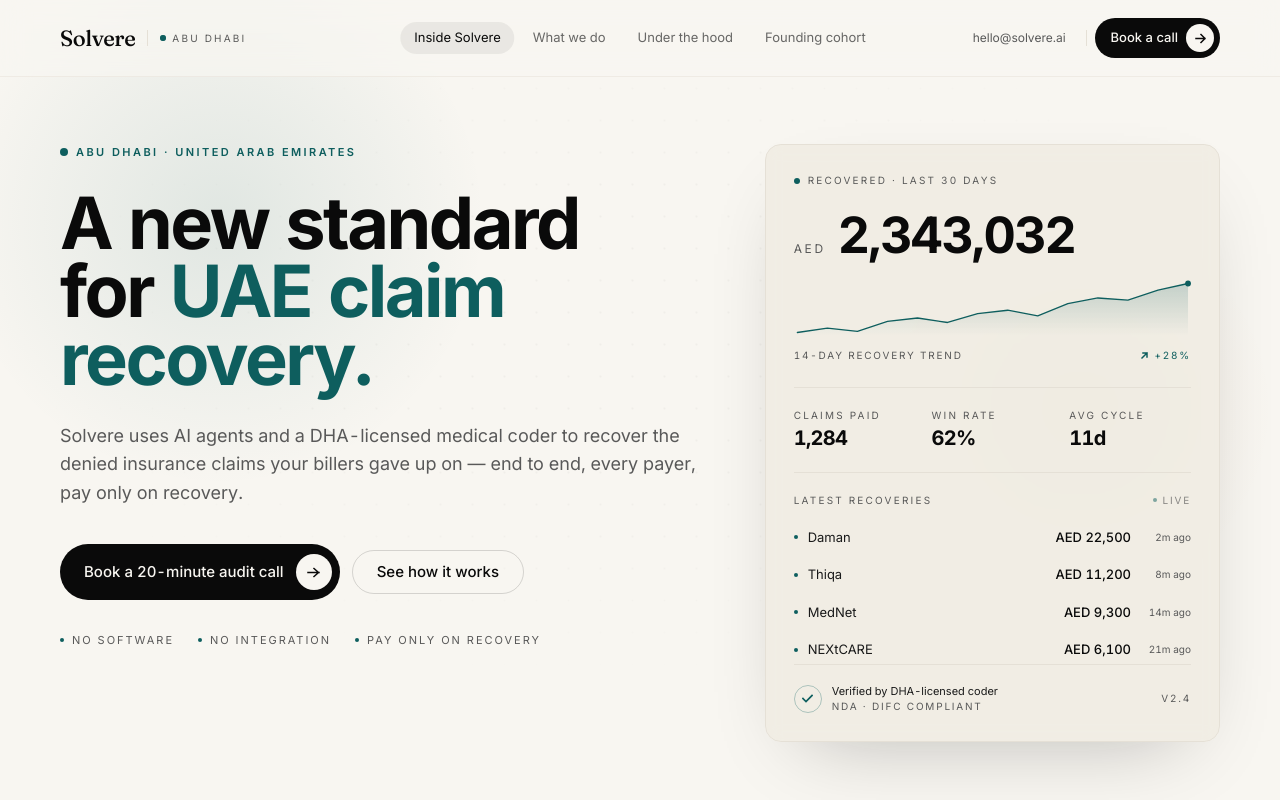
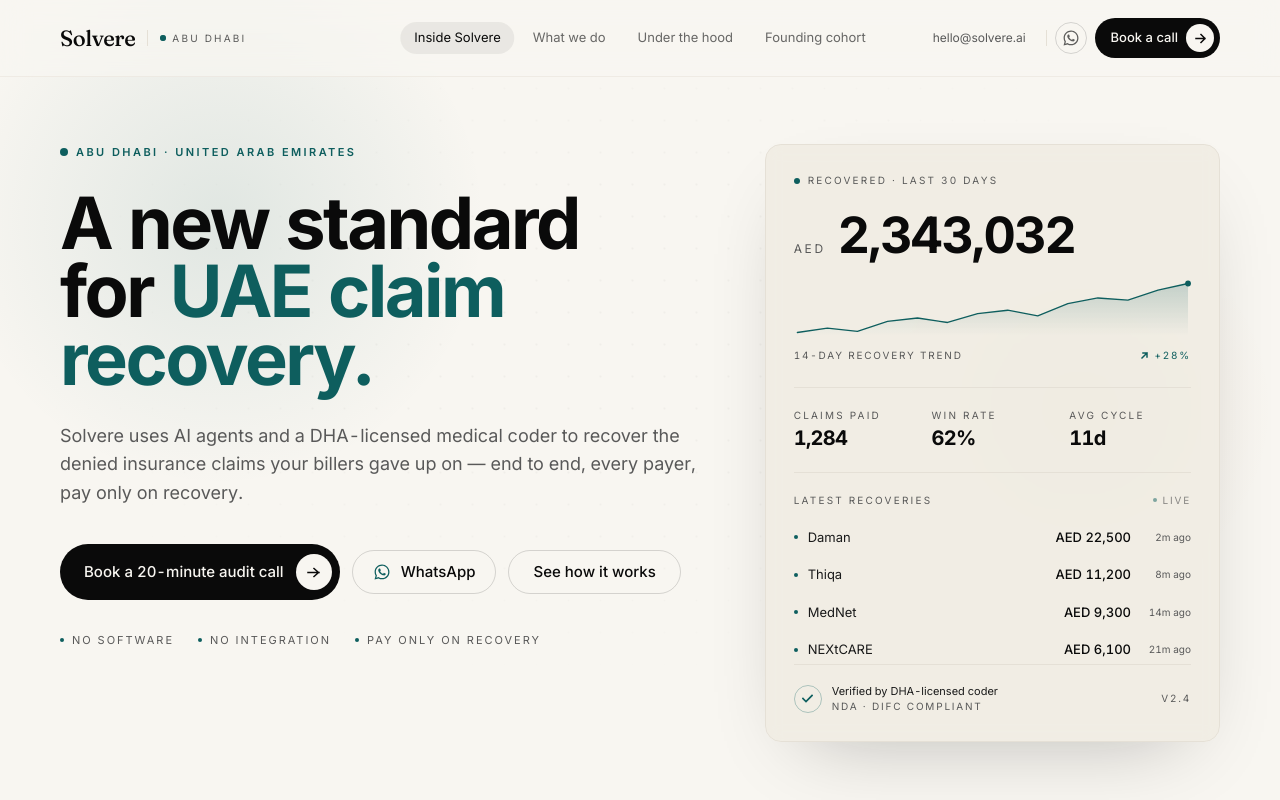
Before and after one commit to samisayyed1/solvere-web, a Next.js app: page / in a window 1280 px wide. Shown: the top 800 px of the page. Built offline with nearby package versions, Linux system fonts and the light colour scheme.

Commit message:
Add WhatsApp click-to-chat CTAs across Nav, Hero, FinalCta, FoundingMembers, Footer with prefilled inquiry message

```diff
--- a/components/FinalCta.tsx
+++ b/components/FinalCta.tsx
@@ -1,6 +1,7 @@
 "use client";
 
 import { motion } from "framer-motion";
+import { WhatsAppPillDark } from "./WhatsApp";
 
 export default function FinalCta() {
   return (
@@ -65,7 +66,7 @@
           whileInView={{ opacity: 1, y: 0 }}
           viewport={{ once: true }}
           transition={{ duration: 0.7, delay: 0.25 }}
-          className="mt-12"
+          className="mt-12 flex flex-col sm:flex-row items-center justify-center gap-3"
         >
           <a
             href="mailto:hello@solvere.ai?subject=Audit%20call"
@@ -78,6 +79,7 @@
               </svg>
             </span>
           </a>
+          <WhatsAppPillDark label="Chat on WhatsApp" className="py-3 text-[15px]" />
         </motion.div>
 
         <motion.div
--- a/components/Footer.tsx
+++ b/components/Footer.tsx
@@ -1,4 +1,6 @@
 "use client";
+
+import { WhatsAppPillLight } from "./WhatsApp";
 
 const cols = [
   {
@@ -59,6 +61,7 @@
               <p className="h-serif text-[22px] md:text-[26px] text-ink leading-[1.2] mb-6">
                 Send us ninety days of denials. We return an audit in twenty-four hours.
               </p>
+              <div className="flex flex-col sm:flex-row gap-2.5 items-stretch sm:items-center">
                 <a
                   href="#final-cta"
                   className="group inline-flex items-center justify-between gap-3 rounded-full bg-ink text-cream pl-5 pr-1.5 py-2 text-[14px] font-medium hover:bg-teal-deep transition-colors"
@@ -75,6 +78,8 @@
                     </svg>
                   </span>
                 </a>
+                <WhatsAppPillLight className="py-2 text-[14px]" />
+              </div>
               <div className="mt-6 pt-5 border-t border-rule flex items-center justify-between text-[10px] tracking-[0.22em] uppercase text-muted">
                 <span className="flex items-center gap-2">
                   <span className="w-1 h-1 rounded-full bg-teal" />
--- a/components/FoundingMembers.tsx
+++ b/components/FoundingMembers.tsx
@@ -1,6 +1,7 @@
 "use client";
 
 import { motion } from "framer-motion";
+import { WhatsAppPillLight } from "./WhatsApp";
 
 const terms = [
   "Lifetime locked rate — never reprices",
@@ -41,9 +42,12 @@
                 </svg>
               </span>
             </a>
-            <span className="text-[11px] tracking-[0.22em] uppercase text-muted">
-              Spots remaining: limited
-            </span>
+            <WhatsAppPillLight
+              message="Hi — I'd like to apply to the Solvere founding cohort. Can we chat?"
+            />
+          </div>
+          <div className="mt-4 text-[11px] tracking-[0.22em] uppercase text-muted">
+            Spots remaining: limited
           </div>
         </div>
 
--- a/components/Hero.tsx
+++ b/components/Hero.tsx
@@ -2,6 +2,7 @@
 
 import { motion, useMotionValue, useTransform, animate } from "framer-motion";
 import { useEffect, useRef, useState } from "react";
+import { WhatsAppPillLight } from "./WhatsApp";
 
 const fade = {
   hidden: { opacity: 0, y: 18 },
@@ -79,6 +80,7 @@
                 </svg>
               </span>
             </a>
+            <WhatsAppPillLight />
             <a
               href="#dashboard"
               className="inline-flex items-center gap-2 rounded-full border border-ink/15 text-ink px-6 py-2.5 text-[15px] font-medium hover:border-ink hover:bg-ink hover:text-cream transition-all"
--- a/components/Nav.tsx
+++ b/components/Nav.tsx
@@ -2,6 +2,7 @@
 
 import { motion, useScroll, useTransform } from "framer-motion";
 import { useEffect, useState } from "react";
+import { WhatsAppIconButton } from "./WhatsApp";
 
 const links = [
   { href: "#dashboard", label: "Inside Solvere" },
@@ -104,6 +105,7 @@
             hello@solvere.ai
           </a>
           <span aria-hidden className="hidden lg:block w-px h-4 bg-rule" />
+          <WhatsAppIconButton className="!w-8 !h-8" />
           <a
             href="#final-cta"
             className="group inline-flex items-center gap-2 rounded-full bg-ink text-cream pl-4 pr-1.5 py-1.5 text-[13px] font-medium hover:bg-teal-deep transition-colors"
--- /dev/null
+++ b/components/WhatsApp.tsx
@@ -0,0 +1,89 @@
+"use client";
+
+const WA_NUMBER = "971566320559";
+const WA_MESSAGE =
+  "Hi — I'm interested in Solvere and would like to know more about your claim recovery service.";
+
+export function whatsappUrl(message: string = WA_MESSAGE) {
+  return `https://wa.me/${WA_NUMBER}?text=${encodeURIComponent(message)}`;
+}
+
+export function WhatsAppGlyph({ className = "" }: { className?: string }) {
+  return (
+    <svg
+      viewBox="0 0 24 24"
+      className={className}
+      fill="currentColor"
+      aria-hidden="true"
+    >
+      <path d="M19.05 4.91A9.82 9.82 0 0 0 12.04 2c-5.46 0-9.91 4.45-9.91 9.91 0 1.75.46 3.45 1.32 4.95L2.05 22l5.25-1.38a9.9 9.9 0 0 0 4.74 1.21h.01c5.46 0 9.91-4.45 9.91-9.91 0-2.65-1.03-5.14-2.91-7.01zM12.04 20.15a8.21 8.21 0 0 1-4.19-1.15l-.3-.18-3.12.82.83-3.04-.2-.31a8.2 8.2 0 0 1-1.26-4.38c0-4.54 3.7-8.24 8.24-8.24 2.2 0 4.27.86 5.82 2.42a8.18 8.18 0 0 1 2.41 5.83c0 4.54-3.7 8.24-8.23 8.24zm4.52-6.16c-.25-.12-1.47-.72-1.69-.81-.23-.08-.39-.12-.56.12s-.64.81-.78.97c-.14.17-.29.19-.54.06-.25-.12-1.05-.39-1.99-1.23-.74-.66-1.23-1.47-1.38-1.72-.14-.25-.02-.38.11-.51.11-.11.25-.29.37-.43.12-.14.16-.25.25-.41.08-.17.04-.31-.02-.43-.06-.12-.56-1.34-.76-1.84-.2-.48-.41-.42-.56-.43-.14-.01-.31-.01-.48-.01-.17 0-.43.06-.66.31-.23.25-.86.84-.86 2.05 0 1.21.88 2.38 1 2.55.12.17 1.74 2.65 4.21 3.72.59.25 1.05.41 1.41.52.59.19 1.13.16 1.55.1.47-.07 1.47-.6 1.68-1.18.21-.58.21-1.07.14-1.18-.06-.1-.22-.16-.46-.28z" />
+    </svg>
+  );
+}
+
+// Compact icon-only button (nav, tight spaces)
+export function WhatsAppIconButton({
+  className = "",
+  message,
+}: {
+  className?: string;
+  message?: string;
+}) {
+  return (
+    <a
+      href={whatsappUrl(message)}
+      target="_blank"
+      rel="noopener noreferrer"
+      aria-label="Chat on WhatsApp"
+      className={`inline-flex items-center justify-center w-9 h-9 rounded-full border border-ink/15 text-ink-soft/70 hover:text-teal hover:border-teal/40 transition-colors ${className}`}
+    >
+      <WhatsAppGlyph className="w-[18px] h-[18px]" />
+    </a>
+  );
+}
+
+// Outline pill — pairs beside primary dark CTA on cream sections
+export function WhatsAppPillLight({
+  message,
+  label = "WhatsApp",
+  className = "",
+}: {
+  message?: string;
+  label?: string;
+  className?: string;
+}) {
+  return (
+    <a
+      href={whatsappUrl(message)}
+      target="_blank"
+      rel="noopener noreferrer"
+      className={`group inline-flex items-center gap-2.5 rounded-full border border-ink/15 text-ink px-5 py-2.5 text-[15px] font-medium hover:border-teal hover:text-teal transition-colors ${className}`}
+    >
+      <WhatsAppGlyph className="w-[18px] h-[18px] text-teal" />
+      {label}
+    </a>
+  );
+}
+
+// Outline pill for INK/dark sections (FinalCta)
+export function WhatsAppPillDark({
+  message,
+  label = "WhatsApp",
+  className = "",
+}: {
+  message?: string;
+  label?: string;
+  className?: string;
+}) {
+  return (
+    <a
+      href={whatsappUrl(message)}
+      target="_blank"
+      rel="noopener noreferrer"
+      className={`group inline-flex items-center gap-2.5 rounded-full border border-cream/20 text-cream px-5 py-2.5 text-[15px] font-medium hover:border-teal hover:bg-teal/10 transition-colors ${className}`}
+    >
+      <WhatsAppGlyph className="w-[18px] h-[18px] text-teal" />
+      {label}
+    </a>
+  );
+}
```
Lines whose indentation alone changed are shown as unchanged.
